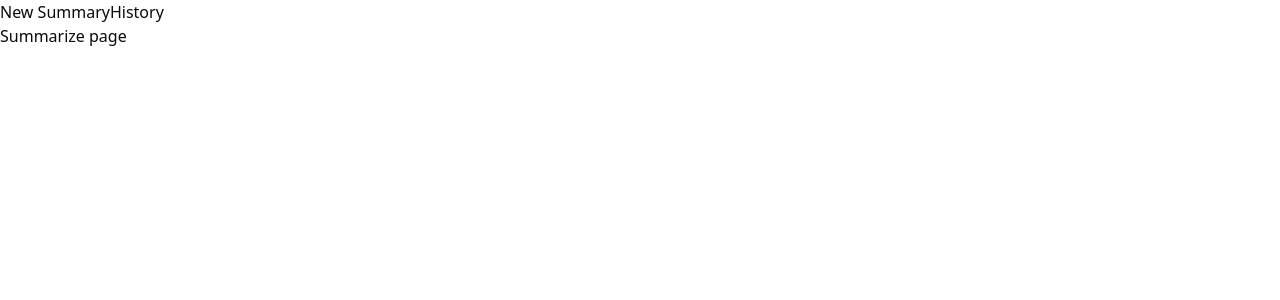
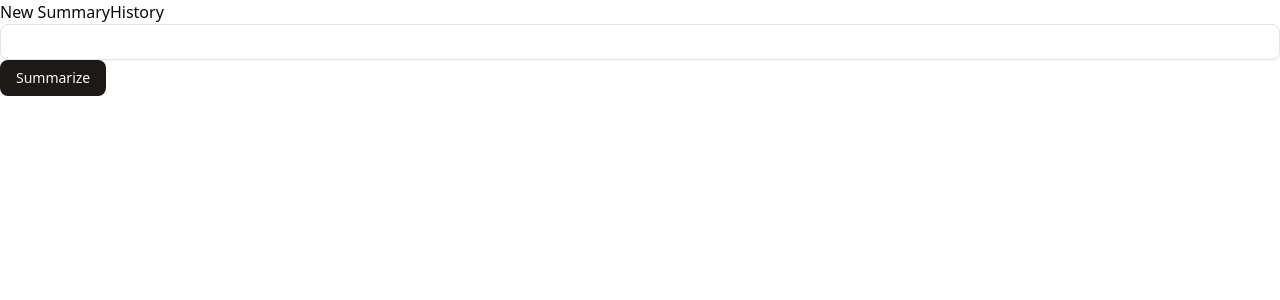
Before and after one commit to bulkassi/nextjs-summarise-app, a Next.js app: page /summarize in a window 1280 px wide. Shown: the top 300 px of the page. Built offline with nearby package versions, Linux system fonts and the light colour scheme.

Commit message:
Add Shadcn components to summarize page

```diff
--- a/src/app/summarize/page.tsx
+++ b/src/app/summarize/page.tsx
@@ -1,3 +1,21 @@
+"use client";
+
+import { Button } from "@/components/ui/button";
+import { Input } from "@/components/ui/input";
+import { useState } from "react";
+
 export default function Summarize() {
-  return <div>Summarize page</div>;
+  const [url, setUrl] = useState("");
+
+  return (
+    <div>
+      <Input
+        value={url}
+        onChange={(ev) => {
+          setUrl(ev.target.value);
+        }}
+      ></Input>
+      <Button>Summarize</Button>
+    </div>
+  );
 }
```
